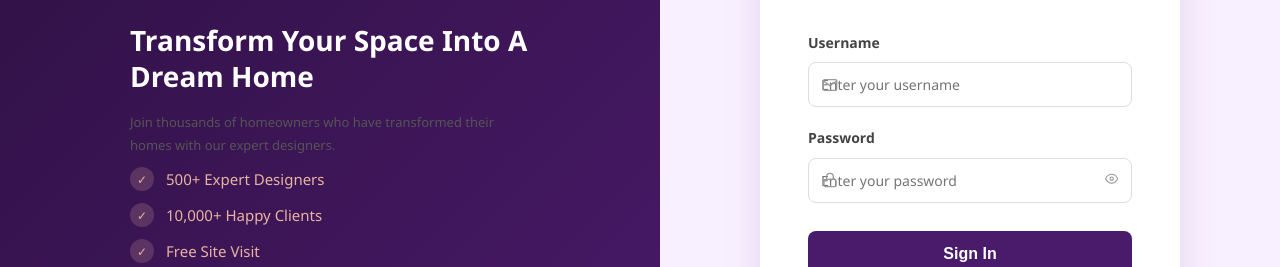
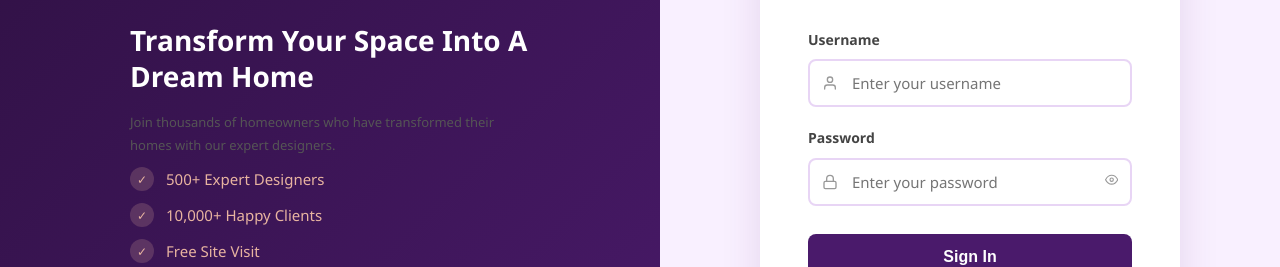
Before and after one commit to saisrijabogasundram/interior-frontend, a React (Create React App) app: page /login in a window 1280 px wide. Shown: the part 347-614 px from the top of the page. Built offline with nearby package versions, Linux system fonts and the light colour scheme; no server answers; a web font is replaced by a local one.

Commit message:
fix: remove input-field class from login inputs

```diff
--- a/src/pages/Login.js
+++ b/src/pages/Login.js
@@ -1,7 +1,7 @@
 import React, { useState } from 'react';
 import { useNavigate } from 'react-router-dom';
 import API from '../api/axios';
-import { FiMail, FiLock, FiEye, FiEyeOff } from 'react-icons/fi';
+import { FiUser, FiLock, FiEye, FiEyeOff } from 'react-icons/fi';
 import './Login.css';
 
 const Login = () => {
@@ -19,28 +19,19 @@ const Login = () => {
 
     try {
       const res = await API.post('/users/login/', form);
-
-
       localStorage.setItem('access_token', res.data.access);
       localStorage.setItem('refresh_token', res.data.refresh);
-
-
       localStorage.setItem('user', JSON.stringify(res.data.user));
-
-
       localStorage.setItem('username', res.data.user.username);
 
-
       const role = res.data.user.role;
-      if (role === 'admin' || role === 'owner'){
+      if (role === 'admin' || role === 'owner') {
         navigate('/admin/dashboard');
-      }
-      else if (role === 'staff') {
+      } else if (role === 'staff') {
         navigate('/staff/bookings');
       } else {
         navigate('/');
       }
-
     } catch (err) {
       setError('Invalid username or password. Please try again.');
     } finally {
@@ -51,19 +42,15 @@ const Login = () => {
   return (
     <div className="login-page">
 
-
       <div className="login-left">
         <div className="left-content">
           <h1 className="brand">
             Interior <span className="brand-accent">Design</span>
           </h1>
-
           <h2 className="tagline">Transform Your Space Into A Dream Home</h2>
-
           <p className="desc">
             Join thousands of homeowners who have transformed their homes with our expert designers.
           </p>
-
           <div className="features">
             {[
               '500+ Expert Designers',
@@ -80,7 +67,6 @@ const Login = () => {
         </div>
       </div>
 
-
       <div className="login-right">
         <div className="login-card">
           <h2 className="title">Welcome Back!</h2>
@@ -90,13 +76,12 @@ const Login = () => {
 
           <form onSubmit={handleSubmit} className="form">
 
-
             <div className="field">
               <label className="label">Username</label>
               <div className="input-wrapper">
-                <FiMail className="input-icon" />
+                <FiUser className="input-icon" size={16} />
                 <input
-                  className="input-field input"
+                  className="input"
                   type="text"
                   placeholder="Enter your username"
                   value={form.username}
@@ -111,9 +96,9 @@ const Login = () => {
             <div className="field">
               <label className="label">Password</label>
               <div className="input-wrapper">
-                <FiLock className="input-icon" />
+                <FiLock className="input-icon" size={16} />
                 <input
-                  className="input-field input"
+                  className="input"
                   type={showPass ? 'text' : 'password'}
                   placeholder="Enter your password"
                   value={form.password}
@@ -131,7 +116,6 @@ const Login = () => {
                 </button>
               </div>
             </div>
-
 
             <button
               className="btn-primary submit-btn"
```
